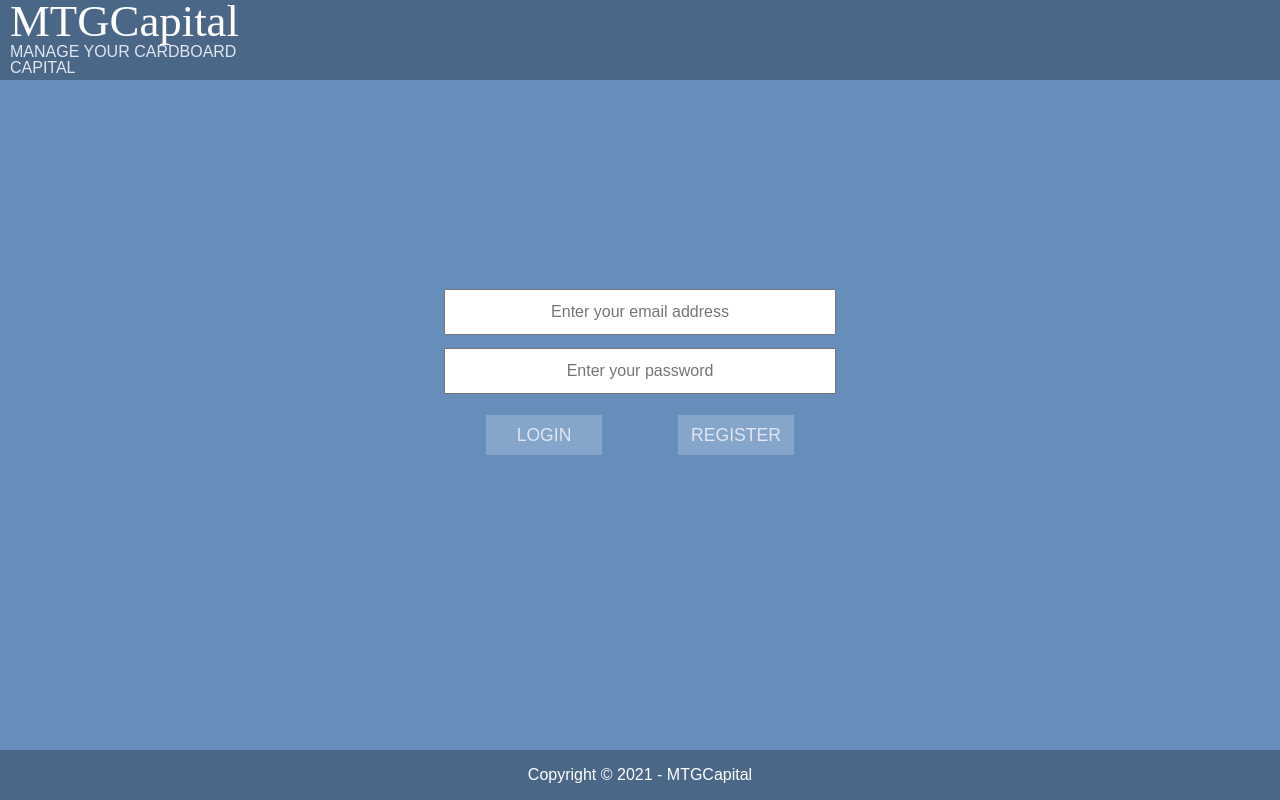
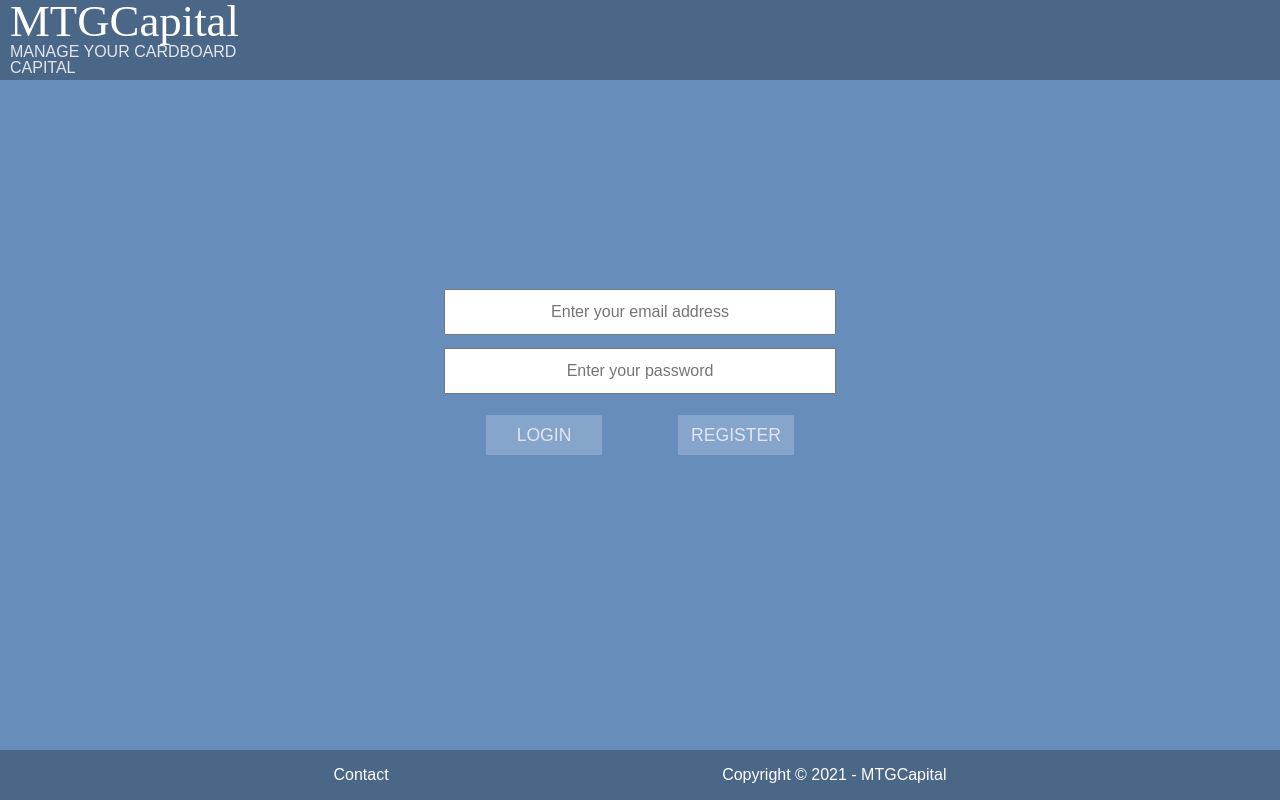
Before and after one commit to casesensative/MTGCapital-PP, a React (Create React App) app: page /#/ in a window 1280 px wide. Built offline with nearby package versions, Linux system fonts and the light colour scheme; no server answers; a web font is replaced by a local one.

Commit message:
meta updates

```diff
--- a/public/index.html
+++ b/public/index.html
@@ -2,14 +2,16 @@
 <html lang="en">
   <head>
     <meta charset="utf-8" />
+    <meta name="image" property="og:image" content="/images/mtgcapital-screen.png">
     <link rel="icon" href="%PUBLIC_URL%/favicon.ico" />
     <link rel="preconnect" href="https://fonts.gstatic.com">
     <link href="https://fonts.googleapis.com/css2?family=Chivo:ital,wght@0,300;0,400;0,700;0,900;1,300;1,400&family=Gugi&family=KoHo:ital,wght@0,200;0,300;0,400;0,500;0,600;0,700;1,300;1,400&family=Libre+Barcode+39+Text&display=swap" rel="stylesheet">
     <meta name="viewport" content="width=device-width, initial-scale=1" />
     <meta name="theme-color" content="#000000" />
+    <meta name="author" content="Victor Waters">
     <meta
       name="description"
-      content="Web site created using create-react-app"
+      content="MTGCapital is an application for managing your Magic: The Gathering assets."
     />
     <link rel="apple-touch-icon" href="%PUBLIC_URL%/logo192.png" />
     <!--
--- a/src/components/DesktopSearchResult.js
+++ b/src/components/DesktopSearchResult.js
@@ -80,11 +80,11 @@ const DesktopSearchResult = (props) => {
       <td>{price ? price : null}</td>
       <td>{foilprice ? foilprice : null}</td>
       <td><div className="addbutton"
-      onMouseOver={() => setAddButton(true)}
-      onMouseOut={() => setAddButton(false)}
+      onMouseEnter={() => setAddButton(true)}
+      onMouseLeave={() => setAddButton(false)}
       onClick={() => setModalShow(true)} >
-      {!addButton ? <AiOutlinePlusSquare size={12} /> :
-      <AiFillPlusSquare size={12} />}</div></td>
+      {!addButton ? <AiOutlinePlusSquare style={{cursor: 'crosshair'}} size={12} /> :
+      <AiFillPlusSquare style={{cursor: 'crosshair'}} size={12} />}</div></td>
       <AddModal modalshow={modalshow} setModalShow={setModalShow}
        card_id={props.card_id}
        addInterestFn={addInterest}
--- a/src/components/Footer.js
+++ b/src/components/Footer.js
@@ -4,7 +4,8 @@ const Footer = () => {
 
   return (
     <footer>
-      <p>Copyright © 2021 - MTGCapital</p>
+     <a href="mtg.capital.app@gmail.com"><p>Contact</p></a>
+     <p>Copyright © 2021 - MTGCapital</p>
     </footer>
   )
 }
--- a/src/components/Interest.js
+++ b/src/components/Interest.js
@@ -90,8 +90,8 @@ const Interest = (props) => {
       onMouseEnter={() => setSellButton(true)}
       onMouseLeave={() => setSellButton(false)}
       onClick={() => setModalShow(true)} >
-      {!sellbutton ? <AiOutlineMinusSquare size={12} /> :
-      <AiFillMinusSquare size={12} />}</div></td>
+      {!sellbutton ? <AiOutlineMinusSquare size={12} style={{cursor: 'crosshair'}} /> :
+      <AiFillMinusSquare style={{cursor: 'crosshair'}} size={12} />}</div></td>
       <SellModal modalshow={modalshow} setModalShow={setModalShow}
       card_name={card_name} card_set={card_set} amount={amount} buyprice={buyprice}
       isfoil={isfoil} interest_id={interest_id} margin={margin}/>
--- a/src/css/index.css
+++ b/src/css/index.css
@@ -87,7 +87,7 @@
   font-size: 1rem;
   background-color: #85A5CB;
   color: white;
-  cursor: pointer;
+  cursor: crosshair;
   -webkit-transition: all 0.5s ease-out;
   transition: all 0.5s ease-out;
 }
@@ -105,7 +105,7 @@ form[type=submit] button {
   font-size: 1rem;
   background-color: #85A5CB;
   color: white;
-  cursor: pointer;
+  cursor: crosshair;
   -webkit-transition: all 0.5s ease-out;
   transition: all 0.5s ease-out;
 }
@@ -857,6 +857,7 @@ table td {
   color: #e2e6f1;
   -webkit-transition: all 0.5s ease-out;
   transition: all 0.5s ease-out;
+  cursor: crosshair;
 }
 
 .desktopheader .headernav ul a:hover {
@@ -1102,6 +1103,11 @@ footer p {
   font-size: 1rem;
 }
 
+footer a {
+  text-decoration: none;
+  cursor: crosshair;
+}
+
 .nodisplay {
   display: none;
 }
--- a/src/sass/_desktopheader.scss
+++ b/src/sass/_desktopheader.scss
@@ -48,6 +48,7 @@
         font-weight: 300;
         color: $white;
         @include transition-ease;
+        cursor: crosshair;
 
         &:hover {
           color: white;
--- a/src/sass/_searchbar.scss
+++ b/src/sass/_searchbar.scss
@@ -78,7 +78,7 @@
     font-size: 1rem;
     background-color: $light-color;
     color: white;
-    cursor: pointer;
+    cursor: crosshair;
     @include transition-ease;
 
     &:hover {
@@ -98,7 +98,7 @@ form[type=submit] button {
   font-size: 1rem;
   background-color: $light-color;
   color: white;
-  cursor: pointer;
+  cursor: crosshair;
   @include transition-ease;
 }
 form[type=submit] button:hover {
--- a/src/sass/index.scss
+++ b/src/sass/index.scss
@@ -186,6 +186,10 @@ footer {
     font-weight: 300;
     font-size: 1rem;
   }
+  a {
+    text-decoration: none;
+    cursor: crosshair;
+  }
 }
 
 .nodisplay {
```
Also changed, not shown: public/images/mtgcapital-screen.png (added), 1 other file (tests, documents, lock files or other folders).
